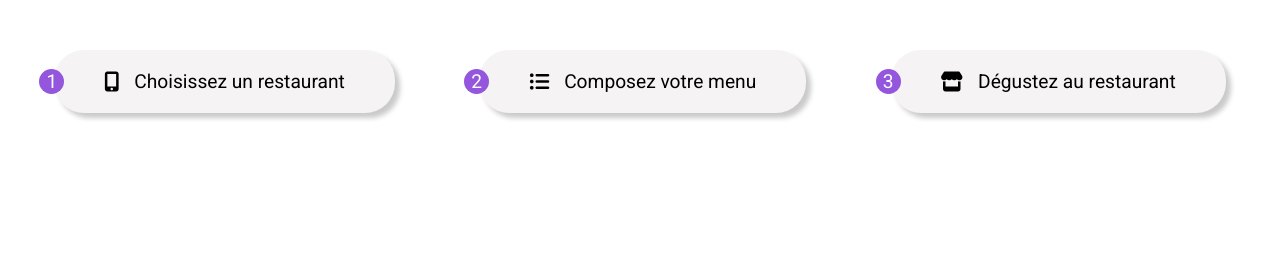
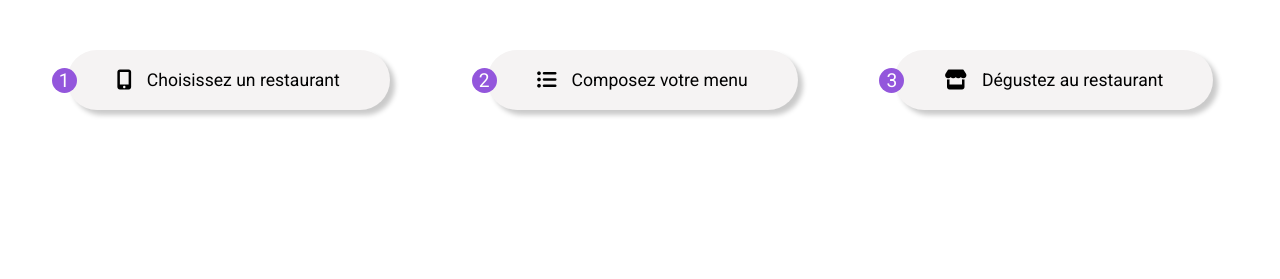
Before and after one commit to angelique31/P3--Ohmyfood, a website: page index.html in a window 1280 px wide. Shown: the part 486-765 px from the top of the page. Drawn offline with Linux system fonts and the light colour scheme; a web font is replaced by a local one.

Commit message:
modification taille du paragraphe choisissez un restaurant

```diff
--- a/sass/pages/_home.scss
+++ b/sass/pages/_home.scss
@@ -69,7 +69,7 @@ h1{
       }
     }
     p{
-      font-size: global.$fontSizeSmall;
+      font-size: 1.1rem;
     }
 }
 
```
Also changed, not shown: style.css, 1 other file.
